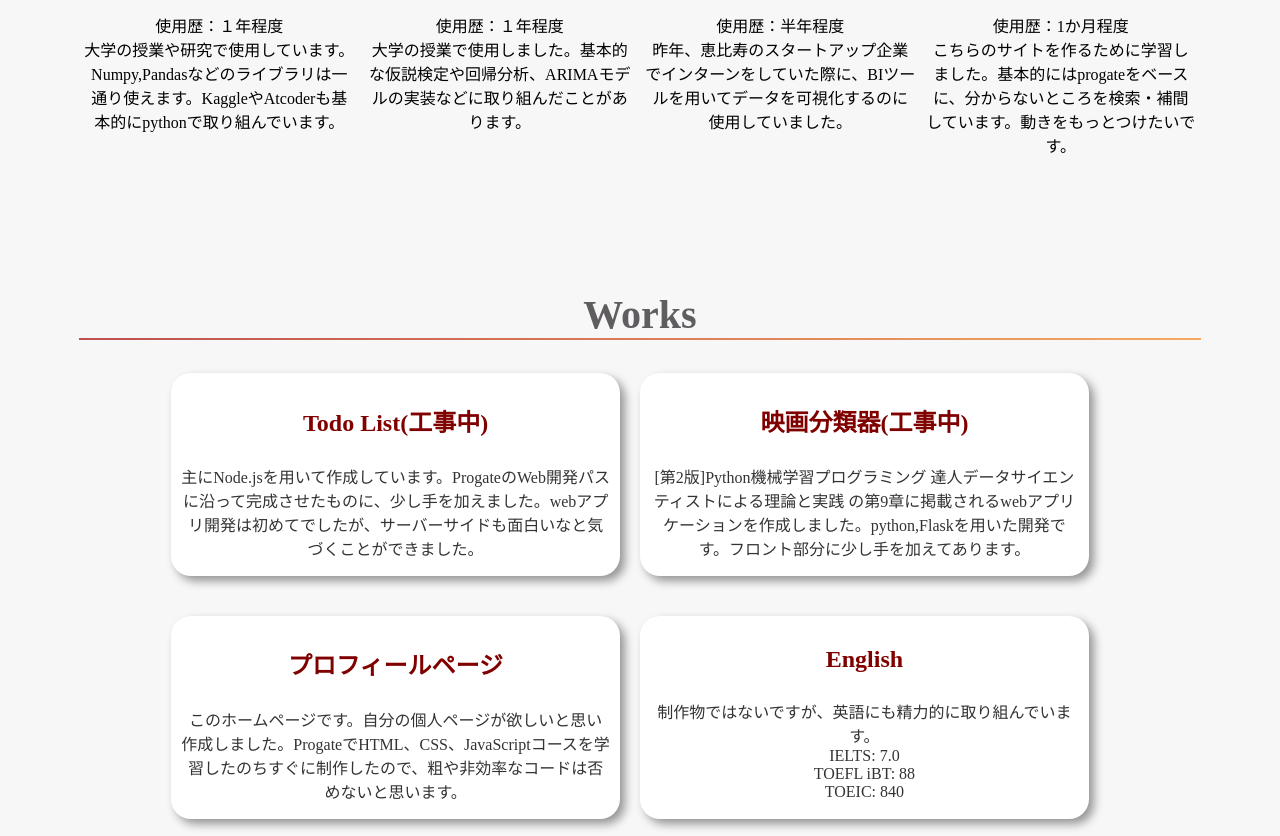
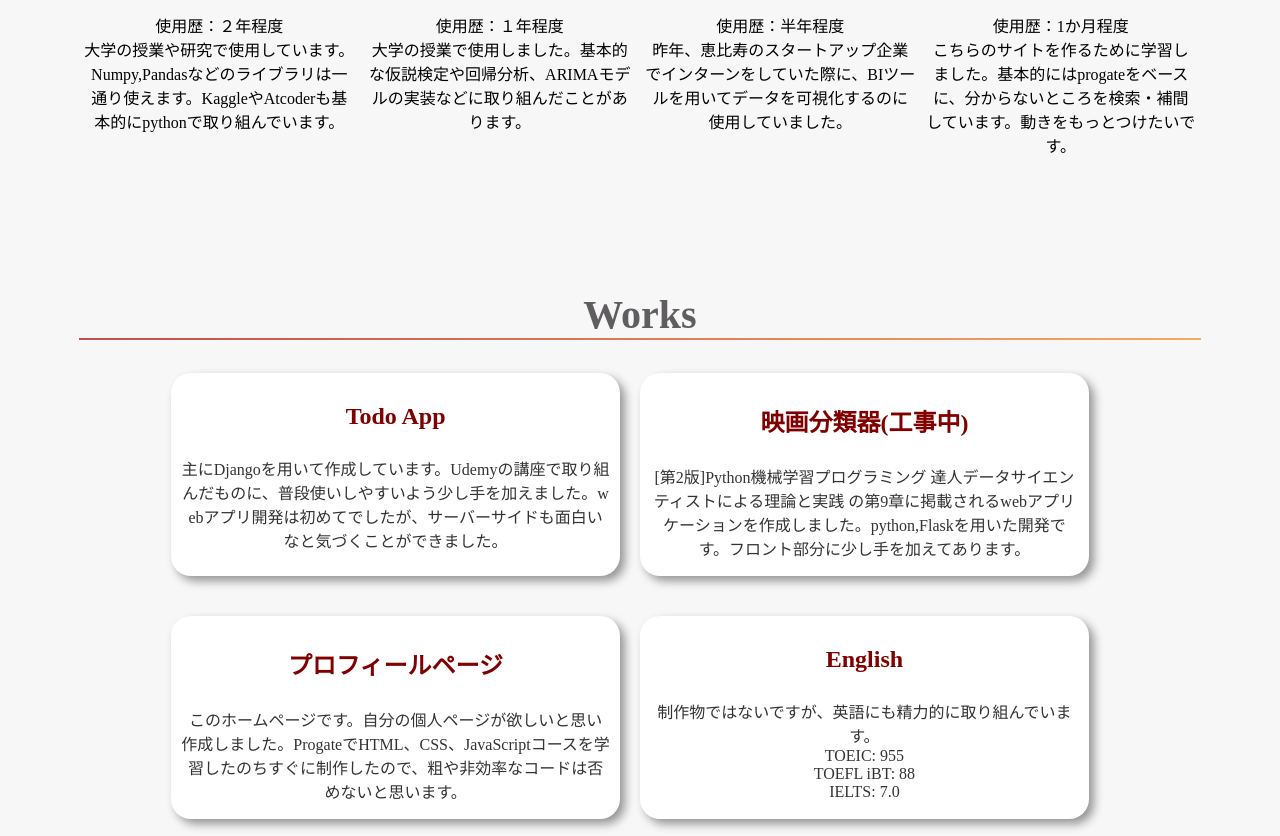
Before and after one commit to tsuguro529/portfolio_webpage, a plain HTML site: page index.html in a window 1280 px wide. Shown: the part 1616-2452 px from the top of the page. Drawn offline with nearby package versions, Linux system fonts and the light colour scheme.

Commit message:
Update index.html

```diff
--- a/index.html
+++ b/index.html
@@ -58,7 +58,6 @@ $(function(){
         <h3>University: Tsukuba 3rd grade</h3>
         <h3>Major: Operations Reserch</h3>
         <h3>Github: <a href="https://github.com/tsuguro529">tsuguro529</a></h3>
-        <h3>Blog: <a href="https://tsuguro.hatenablog.com/">tsuguro529</a></h3>
         <h3>Atcoder: <a href="https://atcoder.jp/users/tsuguro529">tsuguro529</a></h3>
         <h3>Kaggle: <a href="https://www.kaggle.com/tsuguro529">tsuguro529</a></h3>
       </div>
@@ -75,7 +74,7 @@ $(function(){
           <div class="skill-icon">
             <img src="Python.png">
           </div>
-          <p class="text-contents">使用歴：１年程度<br>大学の授業や研究で使用しています。Numpy,Pandasなどのライブラリは一通り使えます。KaggleやAtcoderも基本的にpythonで取り組んでいます。</p>
+          <p class="text-contents">使用歴：２年程度<br>大学の授業や研究で使用しています。Numpy,Pandasなどのライブラリは一通り使えます。KaggleやAtcoderも基本的にpythonで取り組んでいます。</p>
         </div>
         <div class="skill">
           <div class="skill-icon">
@@ -108,8 +107,8 @@ $(function(){
 
       <div class="works">
         <div class="work-box">
-          <a href="https://drive.google.com/file/d/1sj5d-xM_rihhFK_8UZINfgG1Ln9jvgoH/view?usp=sharing"><h2>Todo List(工事中)</h2></a>
-          <p class="work-text">主にNode.jsを用いて作成しています。ProgateのWeb開発パスに沿って完成させたものに、少し手を加えました。webアプリ開発は初めてでしたが、サーバーサイドも面白いなと気づくことができました。</p>
+          <a href="https://tsuguro529.pythonanywhere.com/"><h2>Todo App</h2></a>
+          <p class="work-text">主にDjangoを用いて作成しています。Udemyの講座で取り組んだものに、普段使いしやすいよう少し手を加えました。webアプリ開発は初めてでしたが、サーバーサイドも面白いなと気づくことができました。</p>
         </div>
         <div class="work-box">
           <a href="https://drive.google.com/file/d/1qOIty3hdVYQQGNdTyf5ennsBi61PheOG/view?usp=sharing"><h2>映画分類器(工事中)</h2></a>
@@ -121,7 +120,7 @@ $(function(){
         </div>
         <div class="work-box">
           <h2>English</h2>
-          <p class="work-text">制作物ではないですが、英語にも精力的に取り組んでいます。<br>IELTS: 7.0<br>TOEFL iBT: 88<br>TOEIC: 840</p>
+          <p class="work-text">制作物ではないですが、英語にも精力的に取り組んでいます。<br>TOEIC: 955<br>TOEFL iBT: 88<br>IELTS: 7.0</p>
         </div>
         <div class="work-box">
           <h2>修了証</h2>
```
